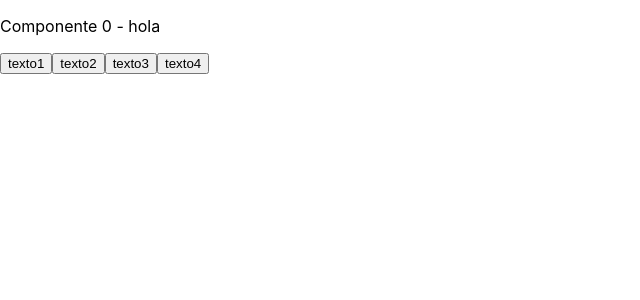
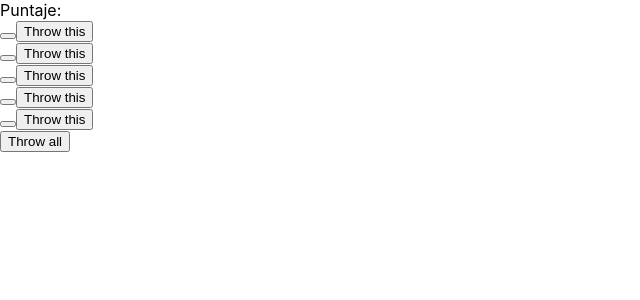
Before and after one commit to juancruz12/unq-ui-juancruz-centurion-trabajo-final, a React (Create React App) app: page / in a window 1280 px wide. Shown: the top 300 px of the page, without its empty margins (0-640 px from the left). Built offline with nearby package versions, Linux system fonts and the light colour scheme.

Commit message:
throw all no funciona

```diff
--- a/src/App.js
+++ b/src/App.js
@@ -1,27 +1,7 @@
 import { useEffect,useState } from "react";
 import React from "react";
 import ReactDOM from 'react-dom';
-const App = () => {
-  const [text, setText] = useState("hola")
-  const [count, setCount] = useState(0);
 
-  useEffect(() =>{
-
-    if(text=="hola") return;
-    setCount(count+1);
-
-  },[text]);
-  return (
-    <div>
-      <p>Componente {count} - {text}</p>
-      <button onClick={() => setText("texto1")}>texto1</button>
-      <button onClick={() => setText("texto2")}>texto2</button>
-      <button onClick={() => setText("texto3")}>texto3</button>
-      <button onClick={() => setText("texto4")}>texto4</button>
-    </div>
-  )
-}
-export default App;
 class Square extends React.Component {
   constructor(props){
     super(props);
@@ -30,22 +10,41 @@ class Square extends React.Component {
       value: null,
     };
   }
+  changeNumber = () => {
+    this.setState({value: Math.floor(Math.random() * 6) + 1});
+  }
   render() {
     return (
+      <div>
       <button className="square"
-        onClick={() => this.setState({value: "X"})}>
+        onClick={() => this.changeNumber()}>
         {this.state.value}
       </button>
+      <button className="throw"
+      onClick={() => this.changeNumber()}>
+        Throw this
+      </button>
+      </div>
     );
   }
 }
 class Board extends React.Component {
+  constructor(props) {
+    super(props);
+    this.state = {
+      squares: []
+    };
+  }
   renderSquare(i) {
-    return <Square value={i}/>;
+    return <Square value={this.state.squares[i]}/>;
   }
 
   render() {
-    const status = 'Next player: X';
+    const status = 'Puntaje:';
+
+  const throwAll = () =>{
+      this.state.squares.foreach (dice => (dice.changeNumber()))
+    }
 
     return (
       <div>
@@ -54,22 +53,19 @@ class Board extends React.Component {
           {this.renderSquare(0)}
           {this.renderSquare(1)}
           {this.renderSquare(2)}
-        </div>
-        <div className="board-row">
           {this.renderSquare(3)}
           {this.renderSquare(4)}
-          {this.renderSquare(5)}
+          <button onClick ={()=>this.state.squares.foreach(dice => dice.changeNumber()) }>
+            Throw all
+          </button>
         </div>
-        <div className="board-row">
-          {this.renderSquare(6)}
-          {this.renderSquare(7)}
-          {this.renderSquare(8)}
-        </div>
+
       </div>
     );
   }
 }
-class Game extends React.Component {
+
+class App extends React.Component {
   render() {
     return (
       <div className="game">
@@ -79,108 +75,15 @@ class Game extends React.Component {
         <div className="game-info">
          <div>{/* status */}</div>
           <ol>{/* TODO */}</ol>
-       </div>
-    </div>
-);
+        </div>
+        </div>
+   );
   }
 }
+export default App
+
+
 ReactDOM.render(
-  <Game />,
+  <App />,
   document.getElementById('root')
 );
-/*
-import {React}
- class Square extends React.Component {
-  constructor(props){
-    super(props);
-    this.state={
-      key: null,
-      value: null,
-    };
-  }
-  render() {
-    return (
-      <button className="square"
-        onClick={() => this.setState({value: "X"})}>
-        {this.state.value}
-      </button>
-    );
-  }
-}
-
-class Board extends React.Component {
-  renderSquare(i) {
-    return <Square value={i}/>;
-  }
-
-  render() {
-    const status = 'Next player: X';
-
-    return (
-      <div>
-        <div className="status">{status}</div>
-        <div className="board-row">
-          {this.renderSquare(0)}
-          {this.renderSquare(1)}
-          {this.renderSquare(2)}
-        </div>
-        <div className="board-row">
-          {this.renderSquare(3)}
-          {this.renderSquare(4)}
-          {this.renderSquare(5)}
-        </div>
-        <div className="board-row">
-          {this.renderSquare(6)}
-          {this.renderSquare(7)}
-          {this.renderSquare(8)}
-        </div>
-      </div>
-    );
-  }
-}
-class Game extends React.Component {
-  render() {
-    return (
-      <div className="game">
-        <div className="game-board">
-          <Board />
-        </div>
-        <div className="game-info">
-         <div>{/* status *///}</div>
-//          <ol>{/* TODO */}</ol>
- //       </div>
-//     </div>
-//);
-//  }
-//}
-//ReactDOM.render(
-  //<Game />,
- // document.getElementById('root')
-//);
-//export default App;
-/////////////////////////////////////////////////////////////////////////
-/*import logo from './logo.svg';
-import './App.css';
-
-function App() {
-  return (
-    <div className="App">
-      <header className="App-header">
-        <img src={logo} className="App-logo" alt="logo" />
-        <p>
-          Edit <code>src/App.js</code> and save to reload.
-        </p>
-        <a
-          className="App-link"
-          href="https://reactjs.org"
-          target="_blank"
-          rel="noopener noreferrer"
-        >
-          Learn React
-        </a>
-      </header>
-    </div>
-  );
-}
-
-export default App;*/
--- a/src/index.js
+++ b/src/index.js
@@ -1,8 +1,8 @@
 import React from 'react';
 import ReactDOM from 'react-dom';
 import './index.css';
-import App from './App';
 import reportWebVitals from './reportWebVitals';
+import App from "./App"
 
 ReactDOM.render(
   <React.StrictMode>
```
